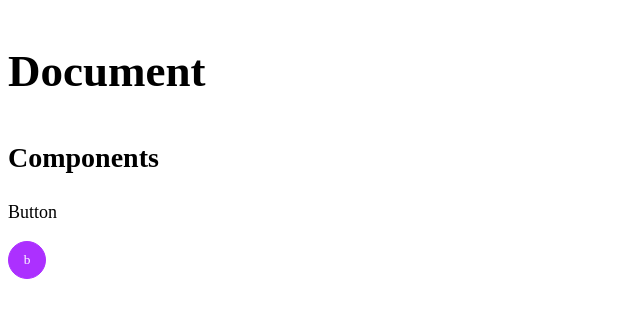
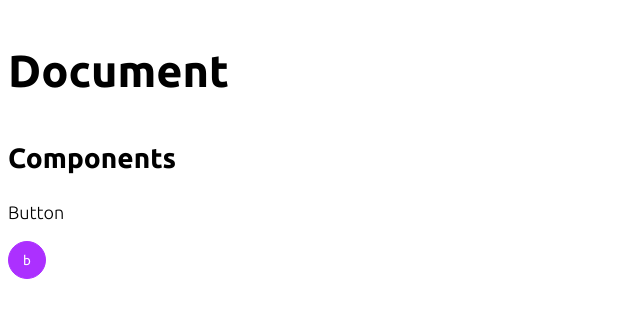
Before and after one commit to K93MSY/whl-style, a website built with webpack: page docs/index.html in a window 1280 px wide. Shown: the whole page, without its empty margins (0-640 px from the left). Built offline with nearby package versions, Linux system fonts and the light colour scheme.

Commit message:
font fix button fix

```diff
--- a/src/component/button.css
+++ b/src/component/button.css
@@ -8,6 +8,7 @@
     padding: 2px 5px;
     transition: 0.3s;
     outline:solid 0px #4dbeff33;
+    user-select:  none;
 }
 
 .btn:hover{
--- a/src/component/text.css
+++ b/src/component/text.css
@@ -1,6 +1,7 @@
 /*Theme Font*/
+@import url('https://fonts.googleapis.com/css2?family=Ubuntu:ital,wght@0,300;0,400;0,500;0,700;1,300;1,400;1,500;1,700&display=swap');
 * {
-    font-family: 'Meiryo', 'MS PGothic';
+    font-family: 'Ubuntu', sans-serif;
     font-weight: normal;
 }
 
```
